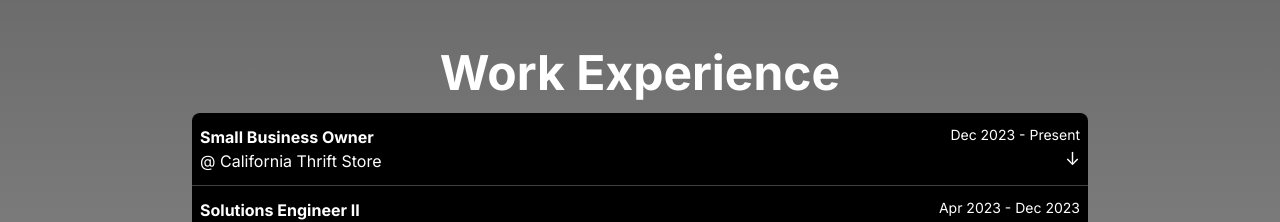
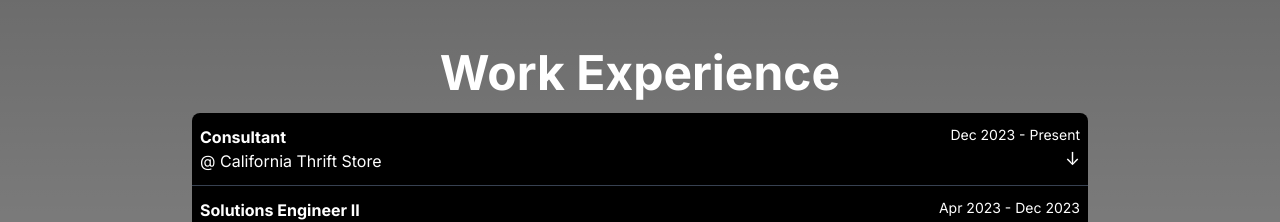
Before and after one commit to EJar74/portfolio, a Next.js app: page / in a window 1280 px wide. Shown: the part 1700-1922 px from the top of the page. Built offline with nearby package versions, Linux system fonts and the light colour scheme.

Commit message:
updated to june resume and updated small business owner title to consultant

```diff
--- a/app/components/ExperienceSection.tsx
+++ b/app/components/ExperienceSection.tsx
@@ -14,7 +14,7 @@ const experiences:any = [
   // },
   // ... more experiences
   {
-    position:"Small Business Owner",
+    position:"Consultant",
     company:"California Thrift Store",
     period:"Dec 2023 - Present",
     description:"Lead digital transformation of operations to lift inventory turnover ratio through multichannel retailing."
--- a/app/components/Header.tsx
+++ b/app/components/Header.tsx
@@ -99,7 +99,7 @@ const Header = () => {
                     </a>
                   ) : (
                     <a
-                      href="/Resume E.Jaramillo May 2024.pdf"
+                      href="/Resume E.Jaramillo June 2024.pdf"
                       target="_blank"
                       rel="noopener noreferrer"
                       className="text-lg font-medium cursor-pointer block py-2 md:py-0 px-4"
```
Also changed, not shown: 1 other file (tests, documents, lock files or other folders).
